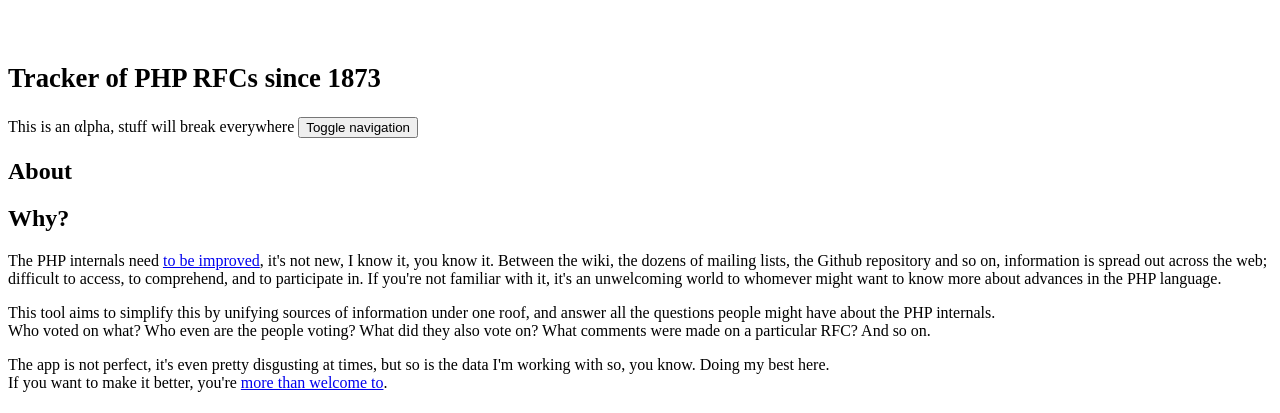
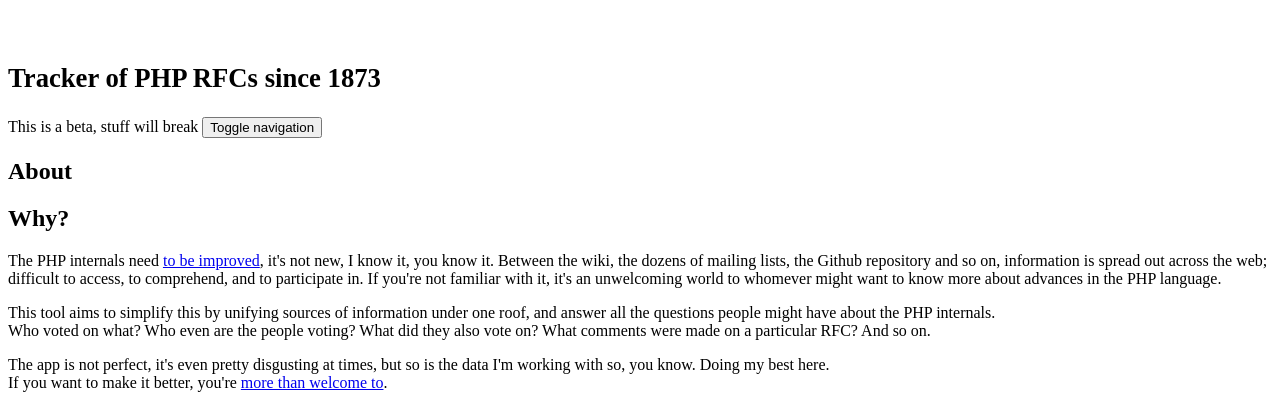
Before and after one commit to patrickallaert/why-cant-we-have-nice-things, a PHP site: template resources/views/about.twig in a window 1280 px wide. Shown: the top 413 px of the page. Run offline with PHP 8.4, Linux system fonts and the light colour scheme; the template is opened without the code that fills it, so the values that code supplies are empty; some libraries are stand-ins or nearby versions.

Commit message:
Update navbar

```diff
--- a/resources/views/_layouts/partials/navbar.twig
+++ b/resources/views/_layouts/partials/navbar.twig
@@ -1,7 +1,7 @@
 <nav class="navbar navbar-default">
     <div class="container-fluid">
         <div class="navbar-header">
-            <span class="collapsed navbar-brand">This is an αlpha, stuff will break everywhere</span>
+            <span class="collapsed navbar-brand">This is a beta, stuff will break</span>
             <button type="button" class="navbar-toggle collapsed" data-toggle="collapse" data-target="#navigation" aria-expanded="false">
                 <span class="sr-only">Toggle navigation</span>
                 <span class="icon-bar"></span>
```
